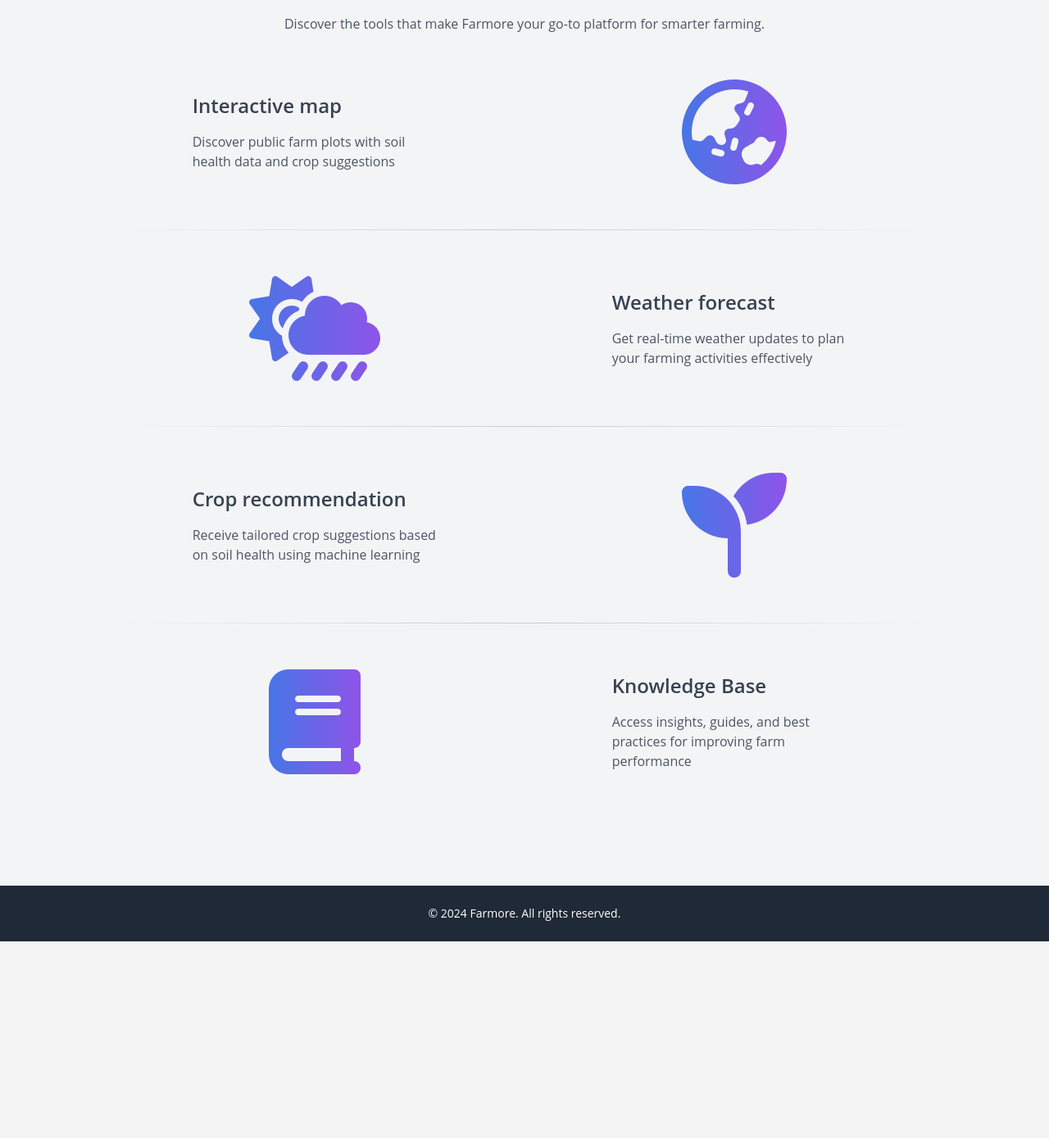
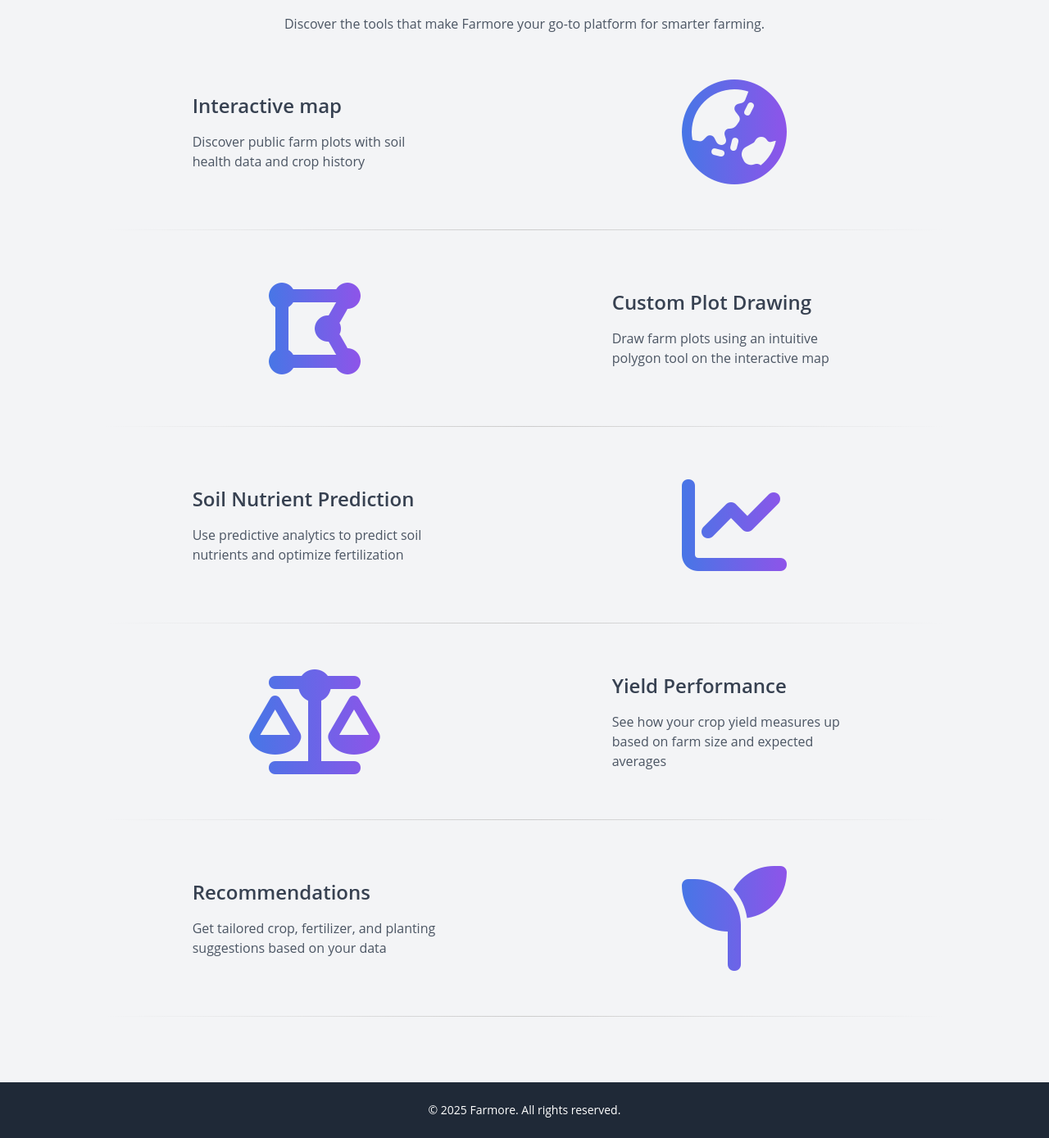
Before and after one commit to the-unheard/farmore, a Laravel app: page / in a window 1280 px wide. Shown: the part 1602-2991 px from the top of the page at 82% size. Before the commit the page ends 2751 px from the top, so only its background shows below. Run offline with Laravel 12, Linux system fonts and the light colour scheme; style sheets or scripts are compiled from the project's sources; parts of the project's set-up code (start-up, migrations or seed data) failed here and were passed over; some libraries are stand-ins or nearby versions.

Commit message:
Changed the feature list on the home page

```diff
--- a/resources/views/index.blade.php
+++ b/resources/views/index.blade.php
@@ -146,7 +146,7 @@
                 <div class="w-7/12 mx-auto">
                     <h3 class="text-2xl font-semibold text-gray-700">Interactive map</h3>
                     <p class="mt-4 text-gray-600">
-                        Discover public farm plots with soil health data and crop suggestions
+                        Discover public farm plots with soil health data and crop history
                     </p>
                 </div>
             </div>
@@ -158,42 +158,56 @@
         <div class="container max-w-5xl py-14 mx-auto flex flex-row-reverse items-center gradient-border-bottom">
             <div class="w-full md:w-1/2">
                 <div class="w-7/12 mx-auto">
-                    <h3 class="text-2xl font-semibold text-gray-700">Weather forecast</h3>
+                    <h3 class="text-2xl font-semibold text-gray-700">Custom Plot Drawing</h3>
                     <p class="mt-4 text-gray-600">
-                        Get real-time weather updates to plan your farming activities effectively
+                        Draw farm plots using an intuitive polygon tool on the interactive map
                     </p>
                 </div>
             </div>
             <div class="w-full md:w-1/2 text-center">
-                <i class="fa-solid fa-cloud-sun-rain text-9xl text-grad-blue"></i>
+                <i class="fa-solid fa-draw-polygon text-9xl text-grad-blue"></i>
+            </div>
+        </div>
+
+        <div class="container max-w-5xl py-14 mx-auto flex flex-row items-center gradient-border-bottom">
+            <div class="w-full md:w-1/2">
+                <div class="w-7/12 mx-auto">
+                    <h3 class="text-2xl font-semibold text-gray-700">Soil Nutrient Prediction</h3>
+                    <p class="mt-4 text-gray-600">
+                        Use predictive analytics to predict soil nutrients and optimize fertilization
+                    </p>
+                </div>
+            </div>
+            <div class="w-full md:w-1/2 text-center">
+                <i class="fa-solid fa-chart-line text-9xl text-grad-blue"></i>
+            </div>
+        </div>
+
+        <div class="container max-w-5xl py-14 mx-auto flex flex-row-reverse items-center gradient-border-bottom">
+            <div class="w-full md:w-1/2">
+                <div class="w-7/12 mx-auto">
+                    <h3 class="text-2xl font-semibold text-gray-700">Yield Performance</h3>
+                    <p class="mt-4 text-gray-600">
+                        See how your crop yield measures up based on farm size and expected averages
+                    </p>
+                </div>
+            </div>
+            <div class="w-full md:w-1/2 text-center">
+                <i class="fa-solid fa-scale-balanced text-9xl text-grad-blue"></i>
             </div>
         </div>
 
         <div class="container max-w-5xl py-14 mx-auto flex flex-col md:flex-row items-center gradient-border-bottom">
             <div class="w-full md:w-1/2">
                 <div class="w-7/12 mx-auto">
-                    <h3 class="text-2xl font-semibold text-gray-700">Crop recommendation</h3>
+                    <h3 class="text-2xl font-semibold text-gray-700">Recommendations</h3>
                     <p class="mt-4 text-gray-600">
-                        Receive tailored crop suggestions based on soil health using machine learning
+                        Get tailored crop, fertilizer, and planting suggestions based on your data
                     </p>
                 </div>
             </div>
             <div class="w-full md:w-1/2 text-center">
                 <i class="fa-solid fa-seedling text-9xl text-grad-blue"></i>
-            </div>
-        </div>
-
-        <div class="container max-w-5xl py-14 mx-auto flex flex-row-reverse items-center">
-            <div class="w-full md:w-1/2">
-                <div class="w-7/12 mx-auto">
-                    <h3 class="text-2xl font-semibold text-gray-700">Knowledge Base</h3>
-                    <p class="mt-4 text-gray-600">
-                        Access insights, guides, and best practices for improving farm performance
-                    </p>
-                </div>
-            </div>
-            <div class="w-full md:w-1/2 text-center">
-                <i class="fa-solid fa-book text-9xl text-grad-blue"></i>
             </div>
         </div>
 
@@ -250,7 +264,7 @@
     <!-- Footer -->
     <footer class="bg-gray-800 py-6">
         <div class="text-sm container mx-auto text-center text-white">
-            <p>&copy; 2024 {{ config('app.brand_name') }}. All rights reserved.</p>
+            <p>&copy; 2025 {{ config('app.brand_name') }}. All rights reserved.</p>
         </div>
     </footer>
 
```
